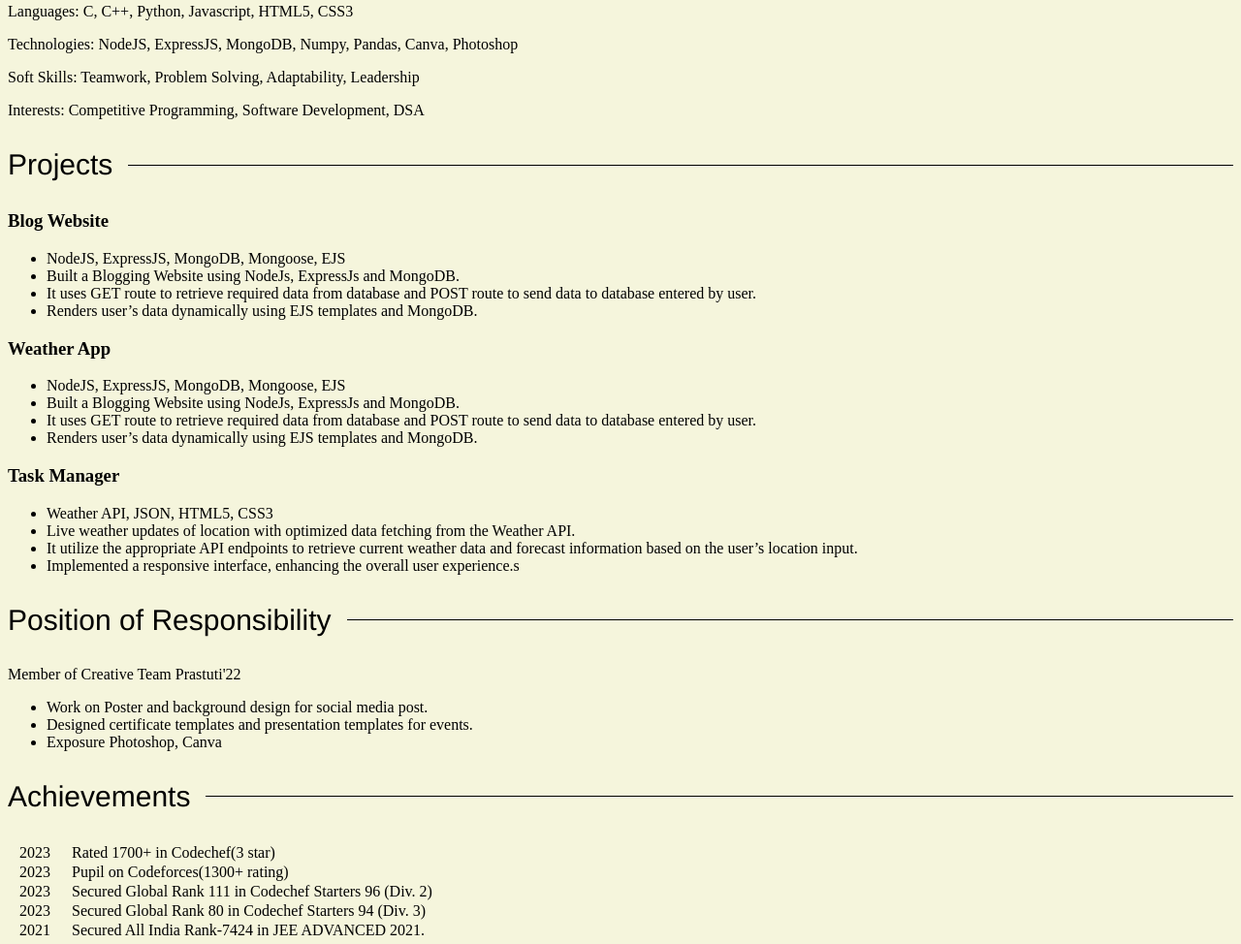
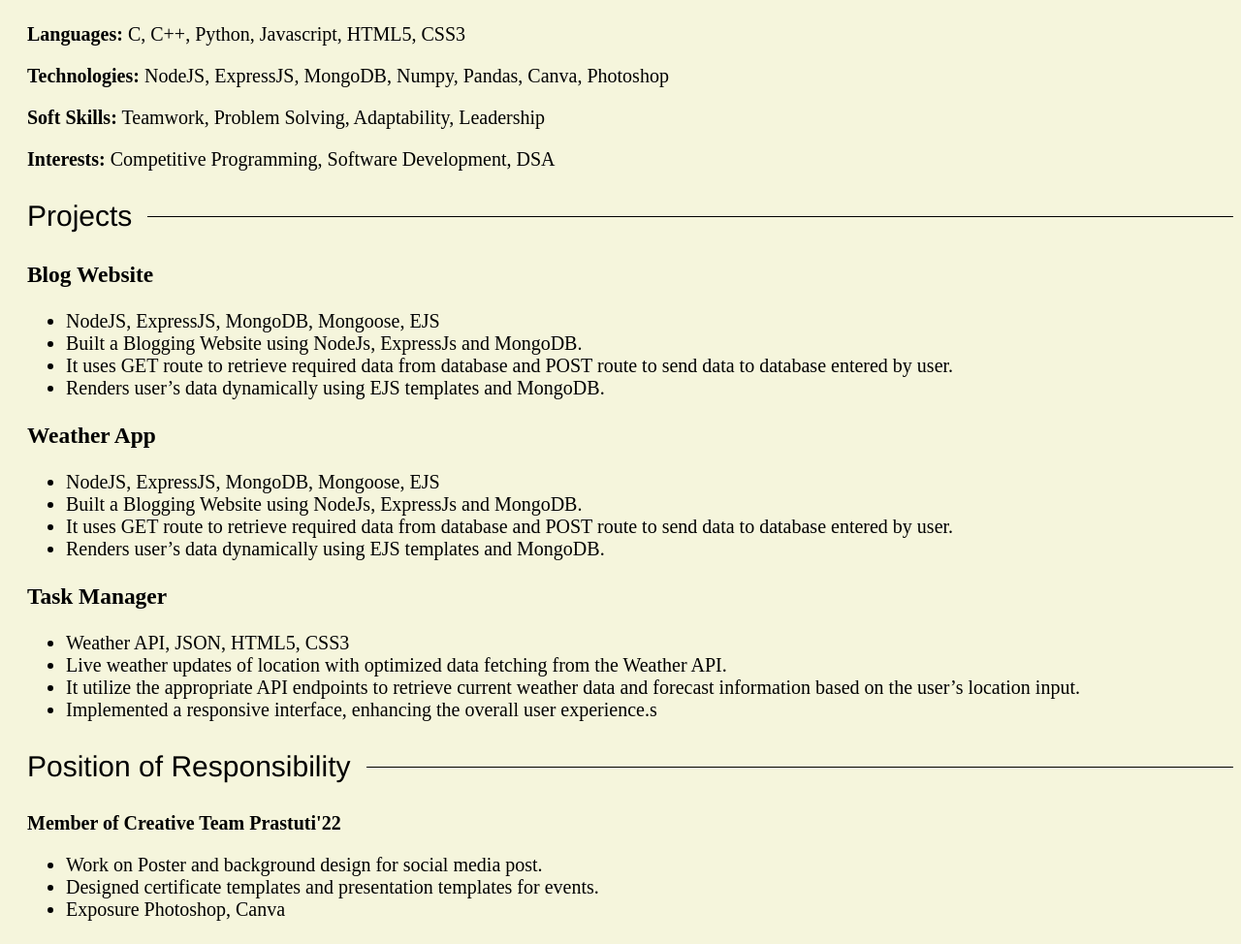
Before and after one commit to ronak9050/mybio, a plain HTML site: page index.html in a window 1280 px wide. Shown: the part 442-1416 px from the top of the page at 97% size. Drawn offline with Linux system fonts and the light colour scheme.

Commit message:
Added font-size and padding to all

```diff
--- a/design.css
+++ b/design.css
@@ -1,6 +1,8 @@
 
 body{
     background-color: beige;
+    font-size: 20px;
+    padding-left: 20px;
 }
 
 
@@ -40,4 +42,9 @@ body{
 
 td{
     padding: 0px 10px;
+    text-align: center;
 }
+
+.text_table tr td{
+    text-align: left;
+}
--- a/index.html
+++ b/index.html
@@ -56,10 +56,10 @@
     <!-- skills -->
     <div>
         <p class="main_heading">Skills</p>
-        <p>Languages: C, C++, Python, Javascript, HTML5, CSS3</p>
-        <p>Technologies: NodeJS, ExpressJS, MongoDB, Numpy, Pandas, Canva, Photoshop</p>
-        <p>Soft Skills: Teamwork, Problem Solving, Adaptability, Leadership</p>
-        <p>Interests: Competitive Programming, Software Development, DSA</p>
+        <p><strong>Languages:</strong> C, C++, Python, Javascript, HTML5, CSS3</p>
+        <p><strong>Technologies:</strong> NodeJS, ExpressJS, MongoDB, Numpy, Pandas, Canva, Photoshop</p>
+        <p><strong>Soft Skills:</strong> Teamwork, Problem Solving, Adaptability, Leadership</p>
+        <p><strong>Interests:</strong> Competitive Programming, Software Development, DSA</p>
     </div>
 
     <!-- projects -->
@@ -104,7 +104,7 @@
     <div>
         <p class="main_heading">Position of Responsibility</p>
         <div>
-            <p>Member of Creative Team Prastuti'22</p>
+            <p><strong>Member of Creative Team Prastuti'22</strong></p>
             <ul>
                 <li>Work on Poster and background design for social media post.</li>
                 <li>Designed certificate templates and presentation templates for events.</li>
@@ -117,7 +117,7 @@
 
     <div>
         <p class="main_heading">Achievements</p>
-        <table>
+        <table class="text_table">
             <tr>
                 <td>2023</td>
                 <td>Rated 1700+ in Codechef(3 star)</td>
@@ -145,7 +145,7 @@
 
     <div>
         <p class="main_heading">Extra Curricular</p>
-        <table>
+        <table class="text_table">
             <tr>
                 <td>2018</td>
                 <td>Completed Tritiya Sopan scout camp held at JNV Gandhinagar.</td>
```
